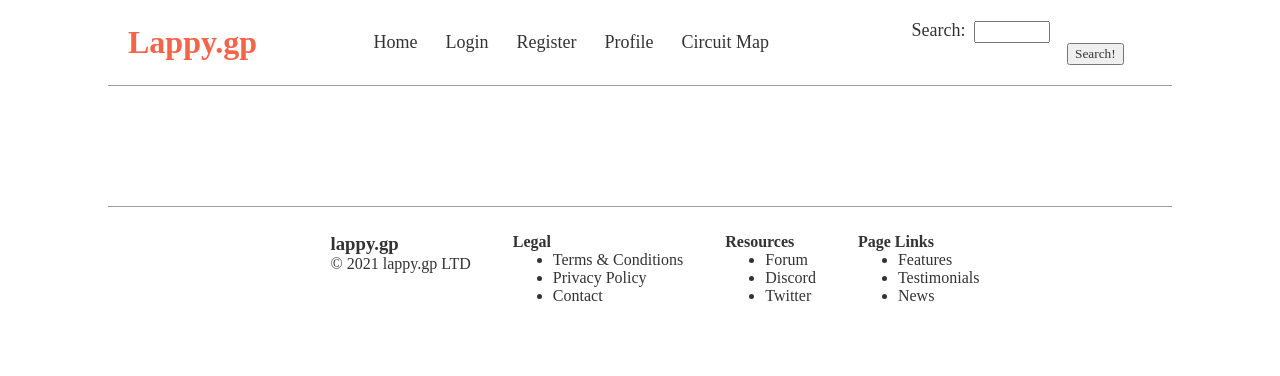
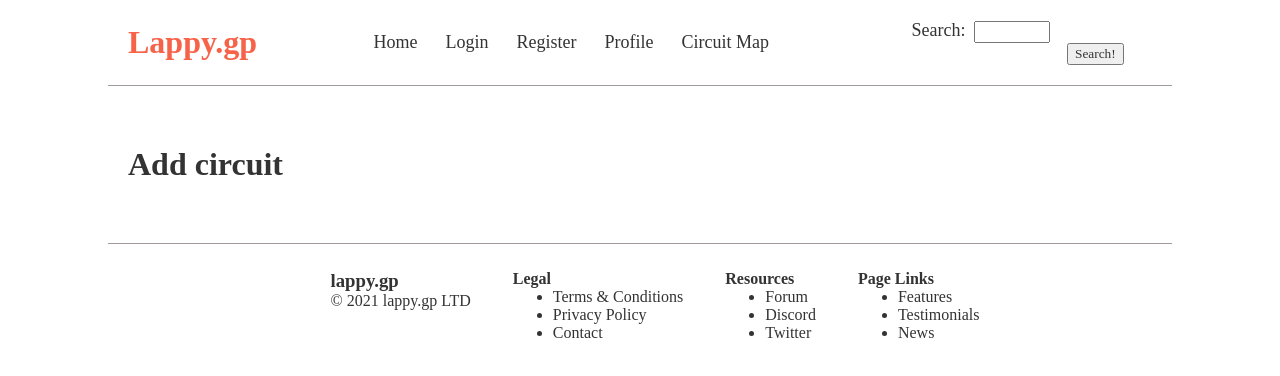
Before and after one commit to LennertSaerens/Frontend-react, a React (Create React App) app in the folder react-lappy/: page /addcircuit in a window 1280 px wide. Shown: the top 376 px of the page. Built offline with nearby package versions, Linux system fonts and the light colour scheme; a web font is replaced by a local one.

Commit message:
Adds comments to code

```diff
--- a/react-lappy/src/App.js
+++ b/react-lappy/src/App.js
@@ -7,6 +7,7 @@ import Profile from "./pages/Profile";
 import Footer from "./components/Footer";
 import { BrowserRouter, Route, Switch } from "react-router-dom"
 import React, { useState, useEffect } from "react";
+import AddCircuit from "./pages/AddCircuit";
 
 function App() {
   return (
@@ -30,6 +31,9 @@ function App() {
             <Route path="/circuitMap">
               <Circuitmap />
             </Route>
+            <Route path="/addcircuit">
+              <AddCircuit />
+            </Route>
           </Switch>
         </div>
         <Footer />
--- a/react-lappy/src/components/Footer.js
+++ b/react-lappy/src/components/Footer.js
@@ -1,5 +1,9 @@
 import React from "react"
 
+/**
+ *
+ * @returns Simple footer mockup for the bottom of the page.
+ */
 const Footer = () => {
     return (
         <div className="footer-container">
--- a/react-lappy/src/components/Navbar.js
+++ b/react-lappy/src/components/Navbar.js
@@ -2,6 +2,10 @@ import React from "react"
 import { Link } from "react-router-dom"
 import Searchbar from "./Searchbar"
 
+/**
+ *
+ * @returns Code for the navbar at the top of the page.
+ */
 const Navbar = () => {
     return (
         <nav className="navigation">
--- a/react-lappy/src/components/Searchbar.js
+++ b/react-lappy/src/components/Searchbar.js
@@ -1,5 +1,9 @@
 import React from "react"
 
+/**
+ *
+ * @returns Code for a simple search bar. Is a subcomponent of the navbar.
+ */
 const Searchbar = () => {
     return (
         <form action='#' method="get">
--- /dev/null
+++ b/react-lappy/src/pages/AddCircuit.jsx
@@ -0,0 +1,11 @@
+import React from 'react'
+
+const AddCircuit = () => {
+    return (
+        <div className="add-circuit">
+            <h1>Add circuit</h1>
+        </div>
+    )
+}
+
+export default AddCircuit
--- a/react-lappy/src/pages/Circuitmap.js
+++ b/react-lappy/src/pages/Circuitmap.js
@@ -3,7 +3,7 @@ import GoogleMapReact from "google-map-react"
 import Flag from "../components/Flag"
 import mapStyle from "../styles/GoogleMapStyle.json"
 
-const Circuitmap = ({ userLocation }) => {
+const Circuitmap = () => {
 
     // All circuits recieved from the DB. Used for showing them on the map
     const [circuits, setCircuits] = useState([
@@ -25,6 +25,8 @@ const Circuitmap = ({ userLocation }) => {
         coordinates: { lat: 50.436430, lng: 5.970263 }
     })
 
+    // Constant used for setting the center of the map. Coordinates of
+    // Circuit De Spa-Francochamps aka the best circuit in the world.
     const center = {
         lat: 50.436430,
         lng: 5.970263,
@@ -32,6 +34,11 @@ const Circuitmap = ({ userLocation }) => {
 
     return (
         <div className="circuitMap-page">
+            {/* Link to page where user can add new circuits. */}
+            <div className="add-circuit-link">
+                <p>Add a circuit via <a href="/addcircuit">this</a> link.</p>
+            </div>
+            {/* div used to contain the google map. */}
             <div className="google-map" style={{ width: "80vw", height: "70vh" }}>
                 <GoogleMapReact
                     bootstrapURLKeys={{ key: "AIzaSyB30eXPqHYsFqyzdNe3vQQi_8ifaKO-vm0" }}
@@ -46,11 +53,13 @@ const Circuitmap = ({ userLocation }) => {
                     onChange={''}
                     onChildClick={''}
                 >
+                    {/* Map over all circuits and create a flag on the map for each circuit. */}
                     {circuits.map((circuit) => (
-                        <Flag lat={circuit.coordinates.lat} lng={circuit.coordinates.lng} circuit={circuit} setCurrentCircuit={setCurrentCircuit}/>
+                        <Flag lat={circuit.coordinates.lat} lng={circuit.coordinates.lng} circuit={circuit} setCurrentCircuit={setCurrentCircuit} />
                     ))}
                 </GoogleMapReact>
             </div>
+            {/* Circuit profile */}
             <div className="currentCircuit">
                 <h1>Selected Circuit:</h1>
                 <p>{currentCircuit.name}</p>
```
Also changed, not shown: react-lappy/src/components/Flag.js (+7 -2 lines).
